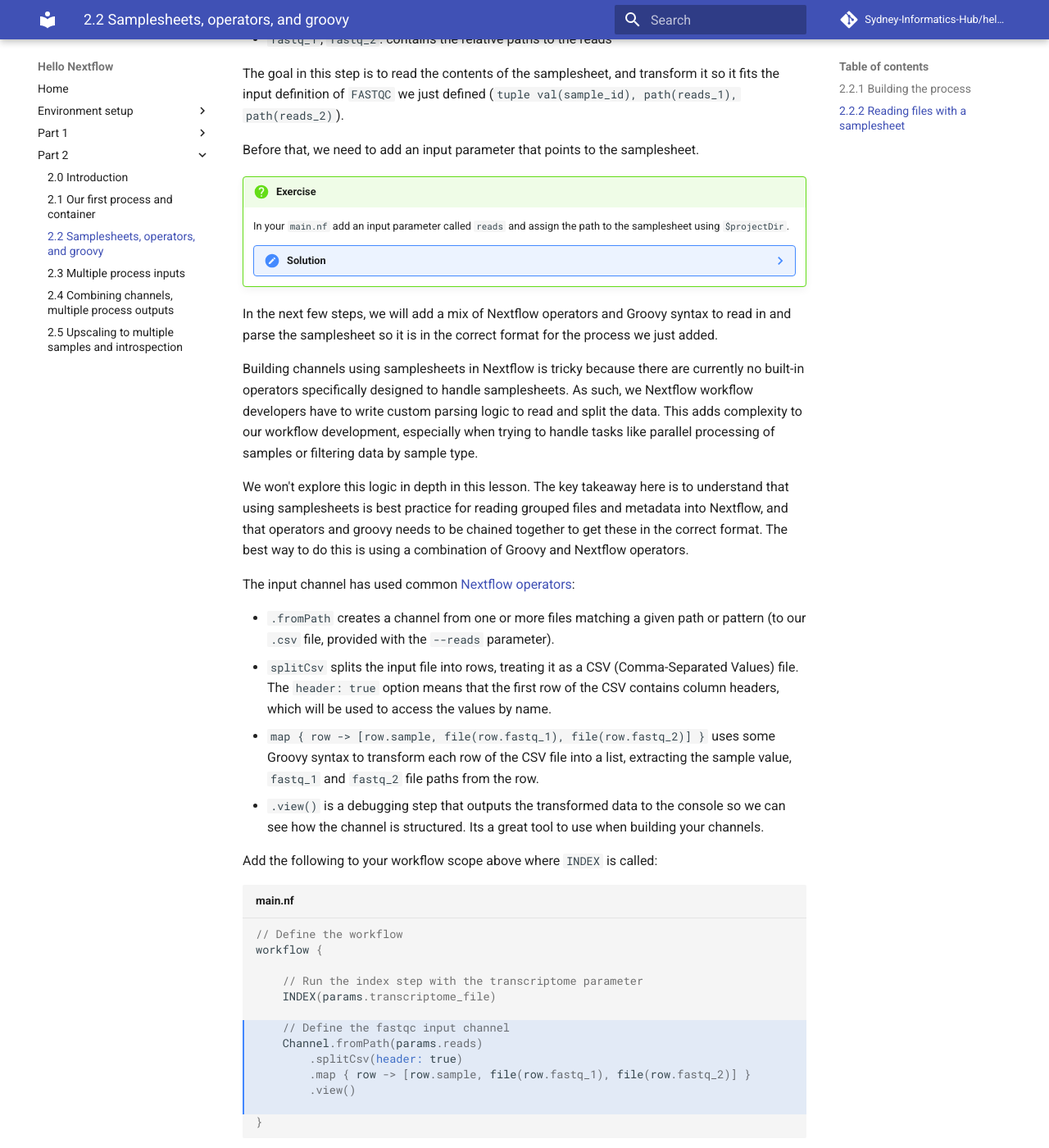
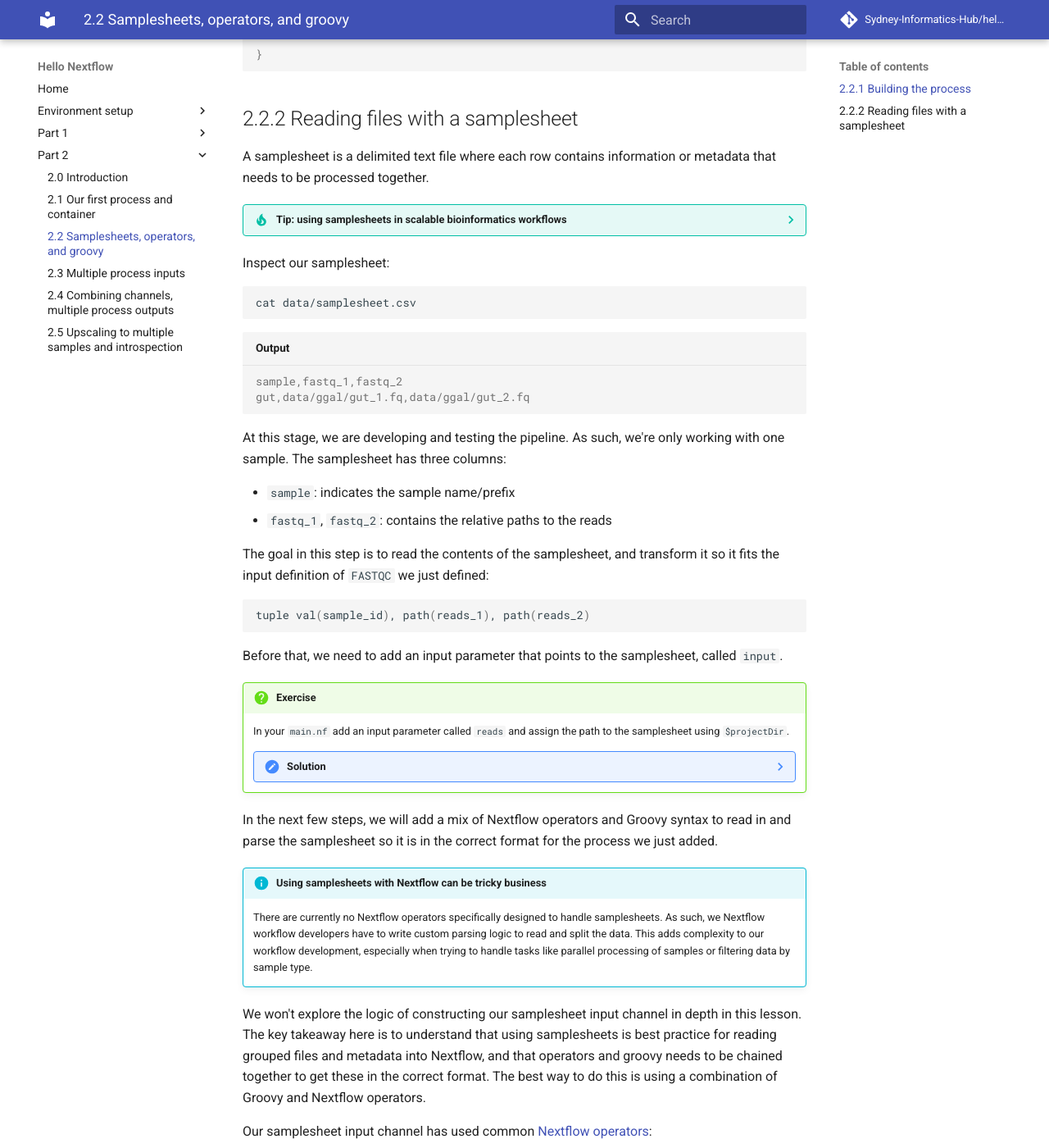
Before and after one commit to Sydney-Informatics-Hub/hello-nextflow, an MkDocs documentation site: the page built from docs/part2/02_fastqc.md, in a window 1280 px wide and 1400 px high, scrolled down 4671 px. Shown: the whole window at 82% size. Built offline with MkDocs 1.6.1 and Material for MkDocs 9.7.7, drawn with Linux system fonts in a browser that asks for light colours; comment, search, counter and statistics services are not loaded; some of the changed text lies outside the part shown.

Commit message:
Revise and tidy 2.2, still draft

````diff
--- a/docs/part2/02_fastqc.md
+++ b/docs/part2/02_fastqc.md
@@ -6,24 +6,23 @@
     2. Understand why samplesheets should be used to read in data
     3. Build an input channel using operators and Groovy
 
-In this step we will implement `01_fastqc.sh` as a process called `FASTQC` and
-use operators and Groovy to create a channel.
+In this lesson we will transform the next bash script, `01_fastqc.sh` into a process called `FASTQC`. This step focuses on the next phase of RNAseq data processing: assessing the quality of some our raw sequencing reads.
 
-Building channels in Nextflow can be tricky. Depending on what data you need to
-capture and how you want to organise it you will likely need to use
+To do this, we will need to run [FastQC](https://www.bioinformatics.babraham.ac.uk/projects/fastqc/)
+over pairs of fastq files.
+
+![](./img/2.2_workflow.png)
+
+Our goal in porting these bash scripts to Nextflow is to build a workflow that can scale to run on multiple samples with minimal intervention. To do this, we will use a samplesheet, allowing us to provide multiple samples and their corresponding fastq files to our Nextflow workflow.
+
+Building channels in Nextflow can be tricky. Depending on what data you need
+to capture and how you want to organise it you will likely need to use
 [operators](https://www.nextflow.io/docs/latest/operator.html#operators) to
 manipulate your channel. Sometimes operators alone won't be enough, and you'll
 need to also use [Groovy](https://groovy-lang.org/documentation.html)
 (Nextflow's underlying programming language) to capture pertinent information.
 
-This is an advanced task, as such, we'll provide you with all the code you
-need. Nextflow doesn't currently provide an in-built operator for reading data
-in from a samplesheet, however it is common practice to use samplesheets in
-bioinformatics workflows.
-
-![](img/2.excalidraw.png)
-
-> Add more detailed diagram
+Since this is an advanced task, we will provide you with all the code you need. Although Nextflow does not yet offer a built-in operator for reading samplesheets, their use is widespread in bioinformatics workflows.
 
 Open the bash script `01_fastqc.sh`:
 
@@ -80,7 +80,15 @@ process FASTQC {
 }
 ```
 
+It contains:
+
+* Prefilled process directives `container` and `publishDir`.
+* The empty `input:` block for us to define the input data for the process.
+* The empty `output:` block for us to define the output data for the process.
+* The `script:` block prefilled with the command that will be executed.
+
 > Note about ${}
+> Consider making consistent use of capital letters vs lowercase
 
 Unlike `salmon` from the previous process, `fastqc` requires that the output
 directory be created before running the command, hence the requirement to run
@@ -100,7 +108,13 @@ Looking at the FastQC command we can see this directory will be our output.
         path "fastqc_${sample_id}_logs"
         ```
 
-Now we need to define the `input` block for this process. There are three inputs
+        We've used the `path` qualifier as our output is a directory. Output
+        from the bash script is defined by the fastqc `--outdir` flag.
+
+Now we need to define the `input` block for this process. In this process,
+we're going to use a combination of Nextflow operators and Groovy to do this.
+
+There are three inputs
 for this process definition that can be taken from the script definition you
 just added:
 
@@ -108,7 +122,7 @@ just added:
 2. `$reads_1`
 3. `$reads_2`
 
-We will use a tuple as the input qualifier as it's useful to group related
+We will use a [tuple](https://www.nextflow.io/docs/latest/process.html#input-type-tuple) as the input qualifier as it's useful to group related
 inputs, or, inputs that need to be processed together such as in this case.
 
 We need to group these inputs together so they can be processed as a single
@@ -124,18 +138,29 @@ specific to a sample.
     We can use the [input qualifier](https://www.nextflow.io/docs/latest/process.html#inputs)
     `tuple` to group multiple values into a single input definition.
 
-In this process, we will use a tuple as the input qualifier because it allows
-us to group related inputs together. This is useful when we need to process
-several pieces of data at the same time, like in this case where we have
-`$sample_id` and its two read files `$reads_1` and `$reads_2`. The tuple ensures
-that these inputs stay linked and are processed together, preventing them from
-getting mixed up with other data.
+Using a tuple as the input qualifier allows us to group related inputs together.
+This is useful when we need to process several pieces of data at the same time,
+like in this case where we have `$sample_id` and its two read files `$reads_1`
+and `$reads_2`.
 
-Replace `< process inputs >` with the input definition:
+![](./img/2.2_tuple.png)
 
-```groovy title="main.nf"
+The tuple ensures that these inputs stay linked and are processed together, preventing sample-specific data and files from getting mixed up between samples.
+
+In the `FASTQC` process, replace `< process inputs >` with the input definition:
+
+```
+tuple val(sample_id), path(reads_1), path(reads_2)
+```
+
+* `val(sample_id)` represents the **value** that refers to the sample name.
+* `path(reads_1)` represents the **path** to the first read file of paired-end sequencing data.
+* `path(reads_2)` represent the **path** to the second read file of paired-end sequencing data.
+
+```groovy title="main.nf" hl_lines="6"
 process FASTQC {
-  [ directives ]
+  container "quay.io/biocontainers/fastqc:0.12.1--hdfd78af_0"
+  publishDir "results", mode: 'copy'
 
   input:
   tuple val(sample_id), path(reads_1), path(reads_2)
@@ -150,43 +175,18 @@ process FASTQC {
 }
 ```
 
-> Explain tuple a bit more, and the qualifiers i.e. needs brackets
-
-Finish the process by adding the following `container` and `publishDir`
-directives. This will be the same in all processes for the workshop, with
-different container values.
-
-```groovy title="main.nf"
-process FASTQC {
-
-    container "quay.io/biocontainers/fastqc:0.12.1--hdfd78af_0"
-    publishDir "results", mode: 'copy'
-
-    input:
-    tuple val(sample_id), path(reads_1), path(reads_2)
-
-    output:
-    path "fastqc_${sample_id}_logs"
-
-    script:
-    """
-    mkdir -p "fastqc_${sample_id}_logs"
-    fastqc --outdir "fastqc_${sample_id}_logs" --format fastq $reads_1 $reads_2
-    """
-}
-```
-
 ## 2.2.2 Reading files with a samplesheet
-
-In this step we will prepare the tuple input for the `FASTQC` process using a
-samplesheet.
 
 A samplesheet is a delimited text file where each row contains information
 or metadata that needs to be processed together.
 
-https://nextflow-io.github.io/patterns/process-per-csv-record/
+??? Tip "Tip: using samplesheets in scalable bioinformatics workflows"
 
-Inspect the samplesheet that we will be using:
+      Working with samplesheets is particularly useful when you have a combination of files and metadata that need to be assigned to a sample in a flexible manner. Typically, samplesheets are written in comma-separated (`.csv`) or tab-separated (`.tsv`) formats.
+
+      We reccommend using comma-separated files as they are less error prone and easier to read and write.
+
+Inspect our samplesheet:
 
 ```bash
 cat data/samplesheet.csv
@@ -197,16 +197,19 @@ sample,fastq_1,fastq_2
 gut,data/ggal/gut_1.fq,data/ggal/gut_2.fq
 ```
 
-The samplesheet has three columns:
+At this stage, we are developing and testing the pipeline. As such, we're only working with one sample. The samplesheet has three columns:
 
 - `sample`: indicates the sample name/prefix
 - `fastq_1`, `fastq_2`: contains the relative paths to the reads
 
 The goal in this step is to read the contents of the samplesheet, and transform
-it so it fits the input definition of `FASTQC` we just defined
-(`tuple val(sample_id), path(reads_1), path(reads_2)`).
+it so it fits the input definition of `FASTQC` we just defined:
 
-Before that, we need to add an input parameter that points to the samplesheet.
+```bash
+tuple val(sample_id), path(reads_1), path(reads_2)
+```
+
+Before that, we need to add an input parameter that points to the samplesheet, called `input`.
 
 !!! question "Exercise"
 
@@ -216,9 +219,7 @@ Before that, we need to add an input parameter that points to the samplesheet.
     ??? note "Solution"
 
         ```groovy title="main.nf"
-        /*
-         * pipeline input parameters
-         */
+        // pipeline input parameters
         params.transcriptome_file = "$projectDir/data/ggal/transcriptome.fa"
         params.reads = "$projectDir/data/samplesheet.csv"
         ```
@@ -227,11 +228,20 @@ In the next few steps, we will add a mix of Nextflow operators and Groovy
 syntax to read in and parse the samplesheet so it is in the correct format
 for the process we just added.
 
-Building channels using samplesheets in Nextflow is tricky because there are currently no built-in operators specifically designed to handle samplesheets. As such, we Nextflow workflow developers have to write custom parsing logic to read and split the data. This adds complexity to our workflow development, especially when trying to handle tasks like parallel processing of samples or filtering data by sample type.
+!!! info "Using samplesheets with Nextflow can be tricky business"
+    There are currently no Nextflow operators specifically designed to handle samplesheets. As such, we Nextflow workflow developers have to write custom parsing logic to read and split the data. This adds complexity to our workflow development, especially when trying to handle tasks like parallel processing of samples or filtering data by sample type.
 
-We won't explore this logic in depth in this lesson. The key takeaway here is to understand that using samplesheets is best practice for reading grouped files and metadata into Nextflow, and that operators and groovy needs to be chained together to get these in the correct format. The best way to do this is using a combination of Groovy and Nextflow operators.
+We won't explore the logic of constructing our samplesheet input channel in depth in this lesson. The key takeaway here is to understand that using samplesheets is best practice for reading grouped files and metadata into Nextflow, and that operators and groovy needs to be chained together to get these in the correct format. The best way to do this is using a combination of Groovy and Nextflow operators.
 
-The input channel has used common [Nextflow operators](https://www.nextflow.io/docs/latest/operator.html):
+Our samplesheet input channel has used common [Nextflow operators](https://www.nextflow.io/docs/latest/operator.html):
+
+```bash
+// Define the fastqc input channel
+Channel.fromPath(params.reads)
+  .splitCsv(header: true)
+  .map { row -> [row.sample, file(row.fastq_1), file(row.fastq_2)] }
+  .view()
+```
 
 * `.fromPath` creates a channel from one or more files matching a given path or pattern (to our `.csv` file, provided with the `--reads` parameter).
 * `splitCsv` splits the input file into rows, treating it as a CSV (Comma-Separated Values) file. The `header: true` option means that the first row of the CSV contains column headers, which will be used to access the values by name.
@@ -272,15 +282,25 @@ Launching `main.nf` [crazy_einstein] DSL2 - revision: 0ae3776a5e
 
 ```
 
-> Explain -resume, cached
+??? Tip "Tip: using the `-resume` flag"
+
+      The `-resume` flag is used to resume a Nextflow workflow from where it left off. If a workflow fails or is interrupted, this flag allows you to skip tasks that were successfully completed, saving time and computational resources. It is also useful when you are developing a workflow and want to test changes without running the entire workflow from the start.
 
 The chain of commands produces a tuple with three elements that correspond to
 the row in the samplesheet. It now fits the requirements of the input
-definition of `tuple val(sample_id), path(reads_1), path(reads_2)`.
+definition of `tuple val(sample_id), path(reads_1), path(reads_2)`:
+
+```bash
+[gut, /home/setup2/hello-nextflow/part2/data/ggal/gut_1.fq, /home/setup2/hello-nextflow/part2/data/ggal/gut_2.fq]
+```
 
 Next, we need to assign this output to a variable so it can be passed to the `FASTQC`
 process. Assign to a variable called `reads_in`, and remove the `.view()`
 operator as we now know what the output looks like.
+
+??? Tip "Tip: using the `view()` operator for testing"
+
+      The [`view()`](https://www.nextflow.io/docs/latest/operator.html#view) operator is a useful tool for debugging Nextflow workflows. It allows you to inspect the data structure of a channel at any point in the workflow, helping you to understand how the data is being processed and transformed.
 
 ```groovy title="main.nf" hl_lines="8-11"
 // Define the workflow
@@ -299,8 +319,6 @@ workflow {
 
 Now that we have an input channel with that provides the correct format ready,
 we will now call the `FASTQC` process.
-
-> Update workflow in next iter to have dedicated input channels
 
 !!! question "Exercise"
 
@@ -390,8 +408,7 @@ for each of the `.fastq` files.
 
     In this step you have learned:
 
-        1. How to
-        1. How to
-        1. How to
-        1. How to
-        1. How to
+    1. How to implement a process with a tuple input
+    2. How to construct an input channel using operators and Groovy
+    3. How to use the `view()` operator to inspect the structure of a channel
+    4. How to use a samplesheet to scale your workflow across multiple samples
````
Also changed, not shown: other parts of docs/part2/02_fastqc.md (+2 -1 lines), docs/part2/img/2.1_workflow.png (added), docs/part2/img/2.2_tuple.png (added), docs/part2/img/2.2_workflow.png (added).
